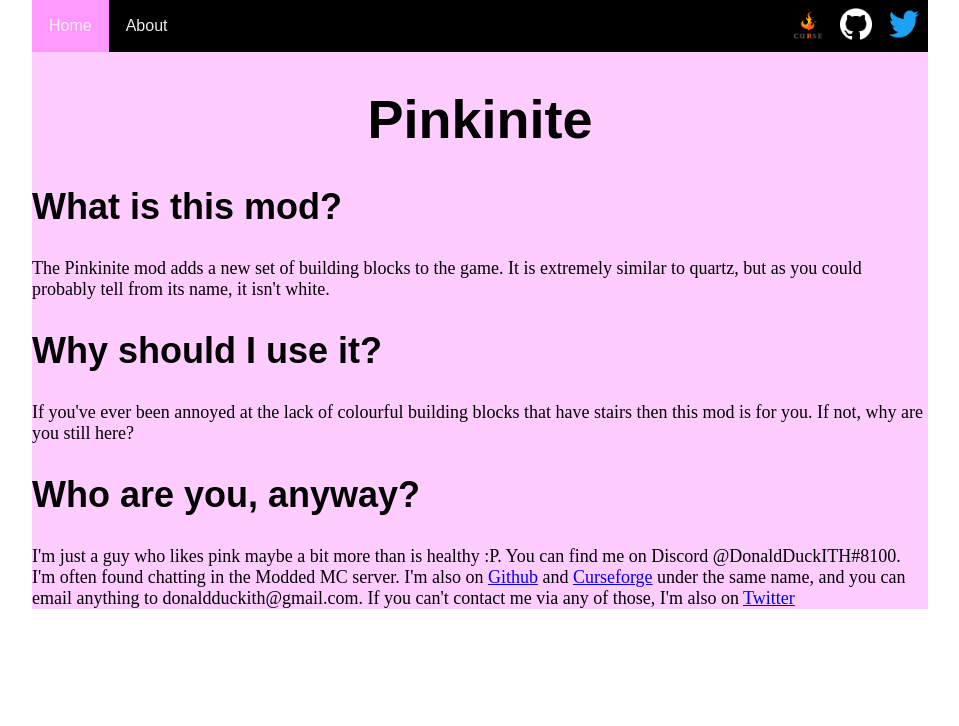
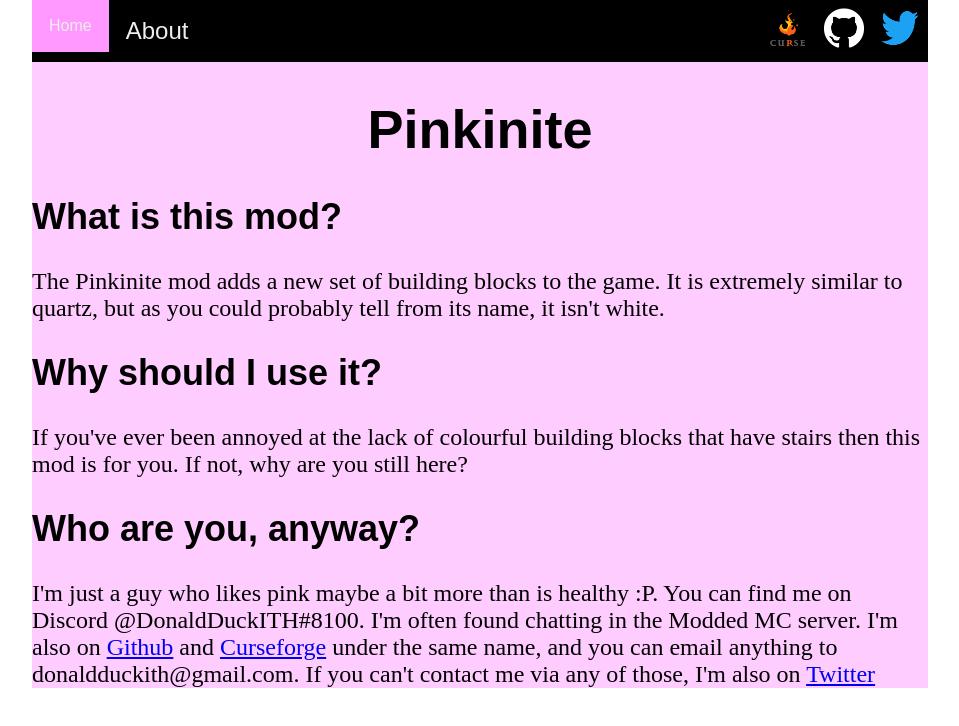
Before and after one commit to DonaldDuckITH/steam-locos, a plain HTML site: page index.html in a window 1280 px wide. Shown: the whole page, without its empty margins (160-1119 px from the left). Drawn offline with Linux system fonts and the light colour scheme.

Commit message:
Increased nav bar element sizing

```diff
--- a/index.html
+++ b/index.html
@@ -28,7 +28,7 @@
             }
 
             p {
-                font-size: 18px;
+                font-size: 24px;
             }
 
             #container {
@@ -48,7 +48,7 @@
                 float: left;
                 color: #eeeeee;
                 font-family: "Arial", sans-serif;
-                font-size: 16px;
+                font-size: 24px;
                 padding: 17px;
                 text-align: center;
                 text-decoration: none;
@@ -79,9 +79,9 @@
             <div class="topnav">
                 <a class="active" href="#home">Home</a>
                 <a href="about.html">About</a>
-                <a class="image" href="https://twitter.com/DonaldDuckITH" target="_blank"><img src="twitter_logo.png" style="width:32px;height:32px;"></a>
-                <a class="image" href="https://github.com/DonaldDuckITH" target="_blank"><img src="github_logo.png" style="width:32px;height:32px;"></a>
-                <a class="image"  href="https://www.curseforge.com/members/donaldduckith/projects" target="_blank"><img src="curseforge_logo.png" style="width:32px;height:32px;"></a>
+                <a class="image" href="https://twitter.com/DonaldDuckITH" target="_blank"><img src="twitter_logo.png" style="width:40px;height:40px;"></a>
+                <a class="image" href="https://github.com/DonaldDuckITH" target="_blank"><img src="github_logo.png" style="width:40px;height:40px;"></a>
+                <a class="image"  href="https://www.curseforge.com/members/donaldduckith/projects" target="_blank"><img src="curseforge_logo.png" style="width:40px;height:40px;"></a>
             </div>
             <h1>Pinkinite</h1>
 
```
